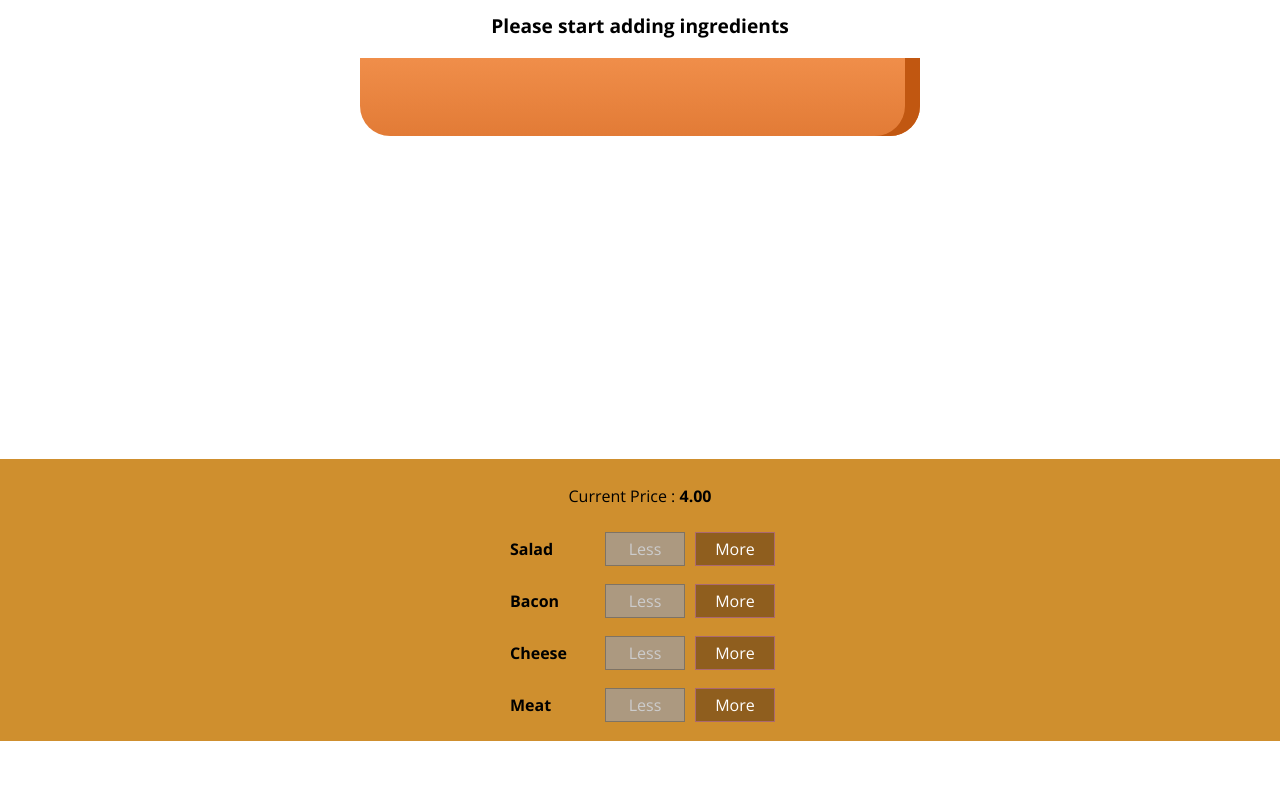
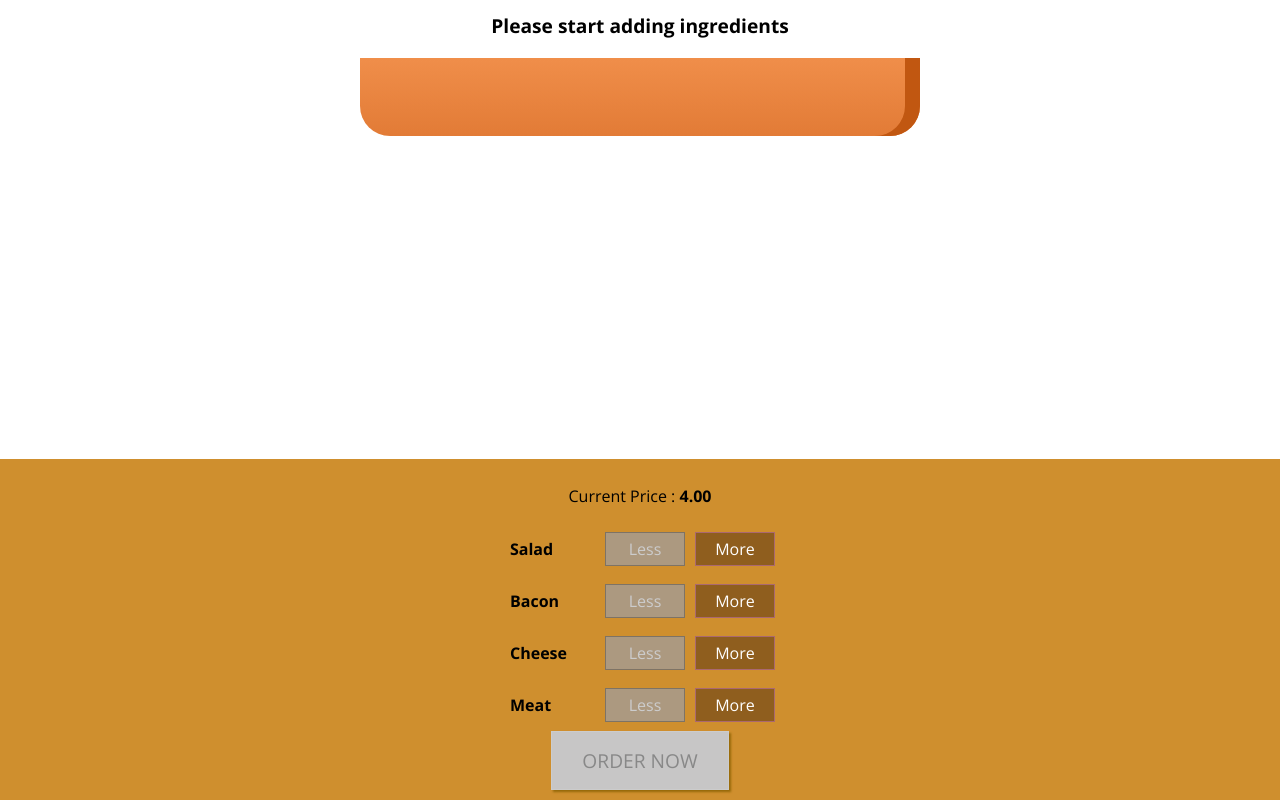
Before and after one commit to iifawzi/Burger-Builder, a React (Create React App) app: page / in a window 1280 px wide. Shown: the part 179-979 px from the top of the page. Before the commit the page ends 920 px from the top, so only its background shows below. Built offline with nearby package versions, Linux system fonts and the light colour scheme.

Commit message:
implementing the modal|

```diff
--- a/src/components/Burger/BuildControls/BuildControls.js
+++ b/src/components/Burger/BuildControls/BuildControls.js
@@ -15,6 +15,10 @@
    disabled={props.disabled[ctrl.type]}
    />
 ))}
+
+<button className={classes.OrderButton}
+onClick= {props.ordered}
+disabled={props.purchaseable}>ORDER NOW</button>
     </div>
 )
 
--- a/src/components/Burger/BuildControls/BuildControls.module.css
+++ b/src/components/Burger/BuildControls/BuildControls.module.css
@@ -8,3 +8,44 @@
     margin: auto;
     padding: 10px 0;
 }
+
+.OrderButton {
+    background-color: #DAD735;
+    outline: none;
+    cursor: pointer;
+    border: 1px solid #966909;
+    color: #966909;
+    font-family: inherit;
+    font-size: 1.2em;
+    padding: 15px 30px;
+    box-shadow: 2px 2px 2px #966909;
+}
+
+.OrderButton:hover, .OrderButton:active {
+    background-color: #A0DB41;
+    border: 1px solid #966909;
+    color: #966909;
+}
+
+.OrderButton:disabled {
+    background-color: #C7C6C6;
+    cursor: not-allowed;
+    border: 1px solid #ccc;
+    color: #888888;
+}
+
+.OrderButton:not(:disabled) {
+    animation: enable 0.3s linear;
+}
+
+@keyframes enable {
+    0% {
+        transform: scale(1);
+    }
+    60% {
+        transform: scale(1.1);
+    }
+    100% {
+        transform: scale(1);
+    }
+}
--- /dev/null
+++ b/src/components/Burger/OrderSummary/OrderSummary.js
@@ -0,0 +1,19 @@
+import React from "react";
+import Aux from "../../../hoc/Aux"
+const orderSummary = (props)=>{
+    const ingredientSummary = Object.keys(props.ingredients).map(igKey=>{
+    return <li key={igKey}><span style={{textTransform:'capitalize'}}>{igKey}</span> : {props.ingredients[igKey]}</li>
+    })
+    return (
+        <Aux>
+            <h3>Your Order</h3>
+            <p>a Delicious burger with the following ingredients</p>
+            <ul>
+        {ingredientSummary}
+            </ul>
+        </Aux>
+    )
+}
+
+
+export default orderSummary;
--- /dev/null
+++ b/src/components/UI/Modal/Modal.js
@@ -0,0 +1,16 @@
+import React from "react";
+import classes from "./Modal.module.css"
+const modal = (props)=>{
+    return (
+        <div className={classes.Modal}
+        style={{
+            transform: props.show ? 'translateY(0)': 'translateY(-100vh)',
+            opacity: props.show ? '1' : '0',
+        }} >
+            {props.children}
+        </div>
+    )
+
+}
+
+export default modal
--- /dev/null
+++ b/src/components/UI/Modal/Modal.module.css
@@ -0,0 +1,20 @@
+.Modal {
+    position: fixed;
+    z-index: 500;
+    background-color: white;
+    width: 70%;
+    border: 1px solid #ccc;
+    box-shadow: 1px 1px 1px black;
+    padding: 16px;
+    left: 15%;
+    top: 30%;
+    box-sizing: border-box;
+    transition: all 0.3s ease-out;
+}
+
+@media (min-width: 600px) {
+    .Modal {
+        width: 500px;
+        left: calc(50% - 250px);
+    }
+}
--- a/src/containers/BurgerBuilder/BurgerBuilder.js
+++ b/src/containers/BurgerBuilder/BurgerBuilder.js
@@ -2,6 +2,8 @@
 import Aux from "../../hoc/Aux";
 import Burger from "../../components/Burger/Burger";
 import BuildControls from "../../components/Burger/BuildControls/BuildControls";
+import Modal from "../../components/UI/Modal/Modal";
+import OrderSummary from "../../components/Burger/OrderSummary/OrderSummary"
 
 const INGREDIENT_PRICES = {
     Salad : 0.5,
@@ -19,7 +21,24 @@
       Meat: 0
     },
     totalPrice : 4,
+  purchaseable: true,
+  purchasing: false,
   };
+
+  purchaseHandler = ()=>{
+      this.setState({purchasing:true});
+  }
+
+  updatePurchaseState (ingredients){
+      const sum = Object.keys(ingredients).map(
+          igKey=>{
+              return ingredients[igKey];
+          }
+      ).reduce((sum,el)=>{
+          return sum+el;
+      },0);
+     this.setState({purchaseable: sum <= 0});
+  }
 
   addIngredientHandler = type => {
     const ingredients = this.state.ingredients;
@@ -36,11 +55,14 @@
       ingredients: updatedIngredient,
       totalPrice: newPrice,
     });
+    this.updatePurchaseState(updatedIngredient);
   };
   removeIngredientHandler = type => {
     const ingredients = this.state.ingredients;
     const currentNumberOfType = ingredients[type];
-    if (currentNumberOfType != 0){
+    if (currentNumberOfType <= 0){
+        return;
+    }
     const newIngredient = currentNumberOfType - 1;
     const updatedIngredient = {
       ...this.state.ingredients
@@ -53,7 +75,7 @@
       ingredients: updatedIngredient,
       totalPrice: newPrice,
     });
-}
+    this.updatePurchaseState(updatedIngredient);
   };
   render() {
       const disabledInfo = {
@@ -64,12 +86,17 @@
       }
     return (
       <Aux>
+          <Modal show={this.state.purchasing}>
+              <OrderSummary ingredients={this.state.ingredients} />
+          </Modal>
         <Burger ingredients={this.state.ingredients} />
         <BuildControls
           moreClick={this.addIngredientHandler}
           lessClick={this.removeIngredientHandler}
           disabled={disabledInfo}
           totalPrice= {this.state.totalPrice}
+          ordered={this.purchaseHandler}
+          purchaseable={this.state.purchaseable}
         />
       </Aux>
     );
```
Also changed, not shown: src/components/UI/Backdrop/Backdrop.js (added).
